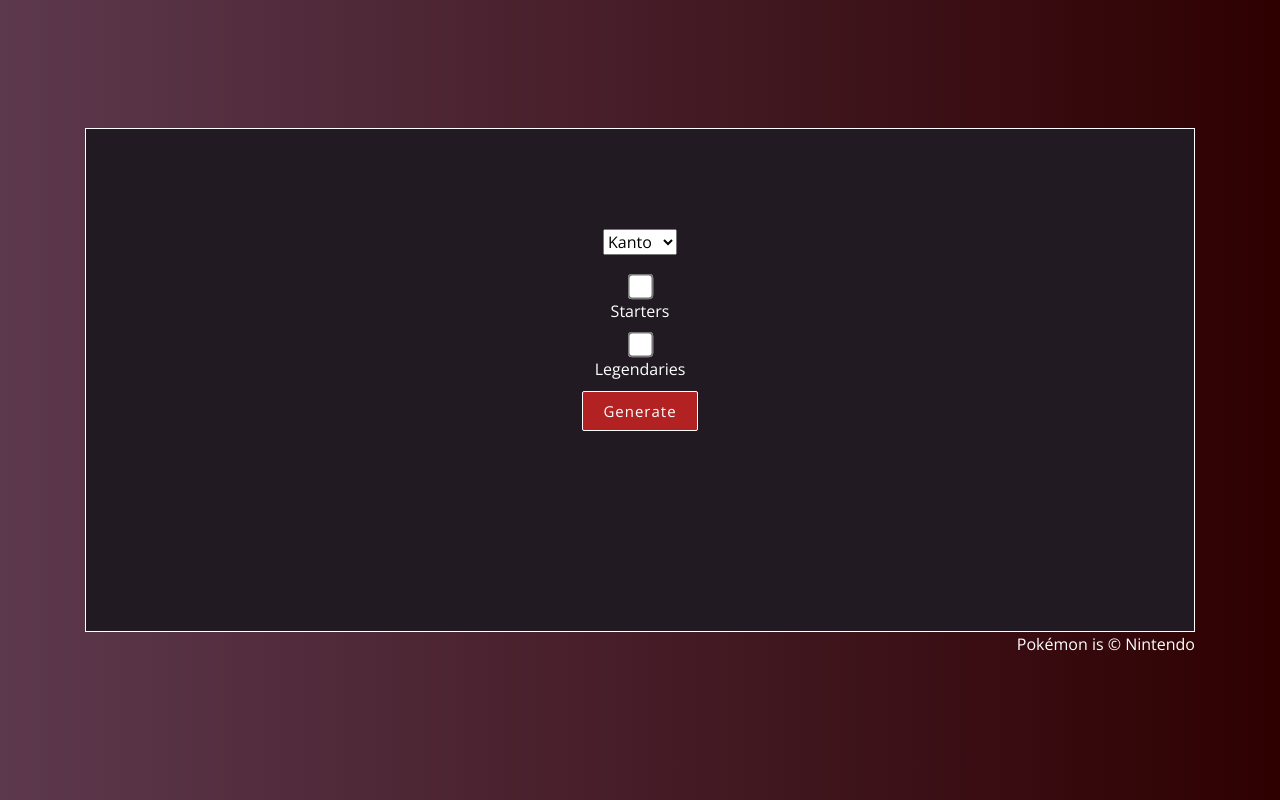
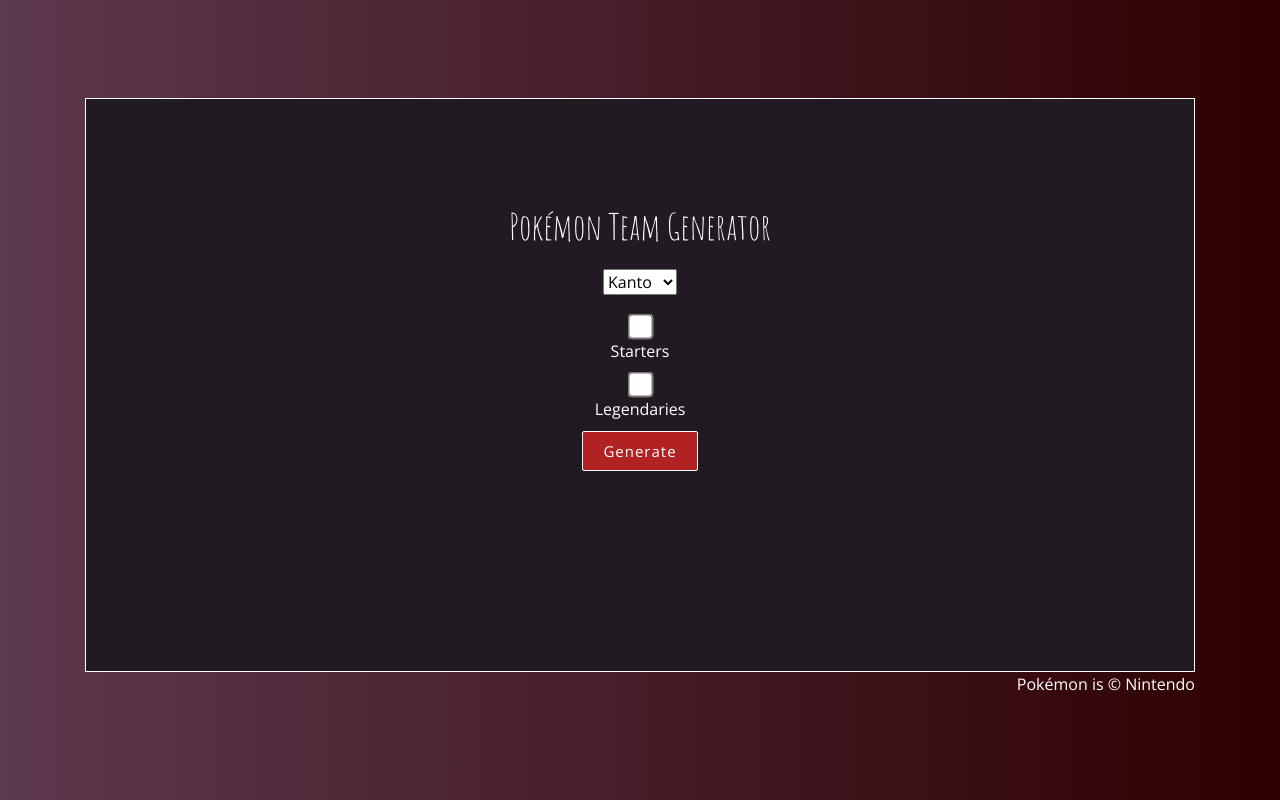
Before and after one commit to nalimuradov/PokeTeam, a React (Create React App) app in the folder react/: page / in a window 1280 px wide. Built offline with nearby package versions, Linux system fonts and the light colour scheme.

Commit message:
1 2 step

```diff
--- a/react/src/App.css
+++ b/react/src/App.css
@@ -1,5 +1,12 @@
 @import url('https://fonts.googleapis.com/css?family=Roboto+Slab:400,700');
 @import url('https://fonts.googleapis.com/css?family=Open+Sans:300,400');
+@import url('https://fonts.googleapis.com/css?family=Amatic+SC');
+
+html {
+  overflow: auto;
+  background-size: cover;
+  height: 100%;
+}
 
 html, body {
     margin:0;
@@ -8,13 +15,17 @@ html, body {
 
 body {
   font-family: "Open Sans", serif;
+  height: 100%;
 }
 
 .wrapper {
   background: linear-gradient(to right, #5d394e, #2e0000);
-  height: 100vh;
+  background-size: cover;
   display: flex;
+  flex-direction: column;
   justify-content: center;
+  height: 100%;
+  min-height: 100vh;
   align-items: center;
 }
 
@@ -26,7 +37,11 @@ body {
 }
 
 .form-container {
+  margin-top: 10px;
+  height: 100%;
+  justify-content: center;
   background-color: #211a23;
+  min-height: 100%;
 
   padding-right: 50px;
   padding-top: 100px;
@@ -155,3 +170,10 @@ input[type=checkbox]
   color: white;
   text-align: right;
 }
+
+#title {
+  color:white;
+  font-size: 36px;
+  font-family: "Amatic SC";
+
+}
--- a/react/src/components/form.js
+++ b/react/src/components/form.js
@@ -5,6 +5,7 @@ class Form extends React.Component {
 		return (
 			<form onSubmit={this.props.getPkmn}>
 			<div>
+				<p id="title">Pokémon Team Generator</p>
 				<select id="regions" name="regions">
 				  <option value="Kanto">Kanto</option>
 				  <option value="Johto">Johto</option>
```
